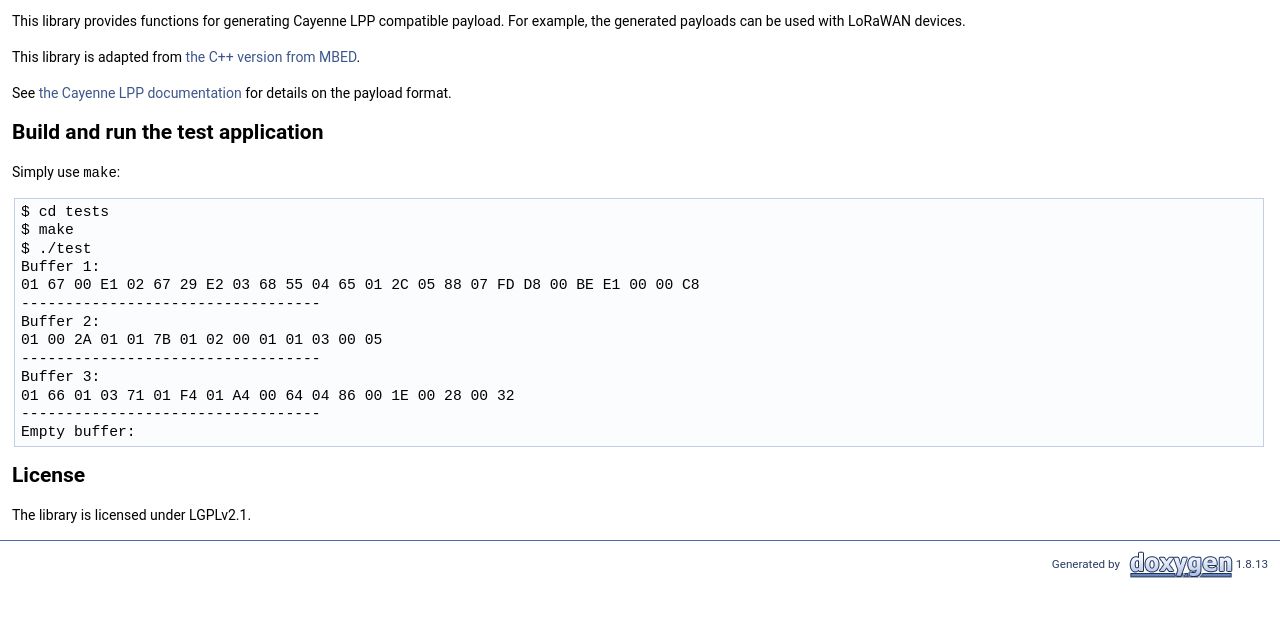
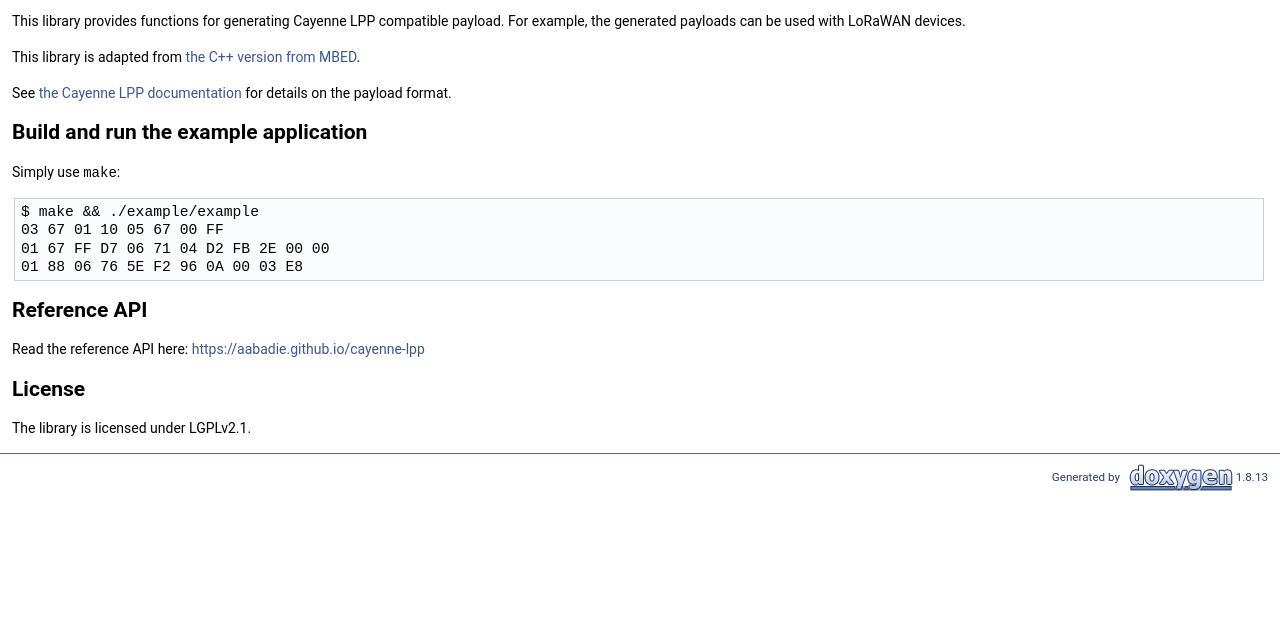
Before and after one commit to aabadie/cayenne-lpp, a plain HTML site: page index.html in a window 1280 px wide. Shown: the part 137-754 px from the top of the page. Drawn offline with Linux system fonts and the light colour scheme; a script that the page names is missing.

Commit message:
update index

```diff
--- a/index.html
+++ b/index.html
@@ -67,21 +67,14 @@ $(function() {
 <p>This library provides functions for generating Cayenne LPP compatible payload. For example, the generated payloads can be used with LoRaWAN devices.</p>
 <p>This library is adapted from <a href="https://developer.mbed.org/teams/myDevicesIoT/code/Cayenne-LPP/">the C++ version from MBED</a>.</p>
 <p>See <a href="https://mydevices.com/cayenne/docs_stage/lora/#lora-cayenne-low-power-payload">the Cayenne LPP documentation</a> for details on the payload format.</p>
-<h2>Build and run the test application</h2>
-<p>Simply use <code>make</code>: </p><pre class="fragment">$ cd tests
-$ make
-$ ./test
-Buffer 1:
-01 67 00 E1 02 67 29 E2 03 68 55 04 65 01 2C 05 88 07 FD D8 00 BE E1 00 00 C8
-----------------------------------
-Buffer 2:
-01 00 2A 01 01 7B 01 02 00 01 01 03 00 05
-----------------------------------
-Buffer 3:
-01 66 01 03 71 01 F4 01 A4 00 64 04 86 00 1E 00 28 00 32
-----------------------------------
-Empty buffer:
-</pre><h2>License</h2>
+<h2>Build and run the example application</h2>
+<p>Simply use <code>make</code>: </p><pre class="fragment">$ make &amp;&amp; ./example/example
+03 67 01 10 05 67 00 FF
+01 67 FF D7 06 71 04 D2 FB 2E 00 00
+01 88 06 76 5E F2 96 0A 00 03 E8
+</pre><h2>Reference API</h2>
+<p>Read the reference API here: <a href="https://aabadie.github.io/cayenne-lpp">https://aabadie.github.io/cayenne-lpp</a></p>
+<h2>License</h2>
 <p>The library is licensed under LGPLv2.1. </p>
 </div></div><!-- contents -->
 <!-- start footer part -->
```
